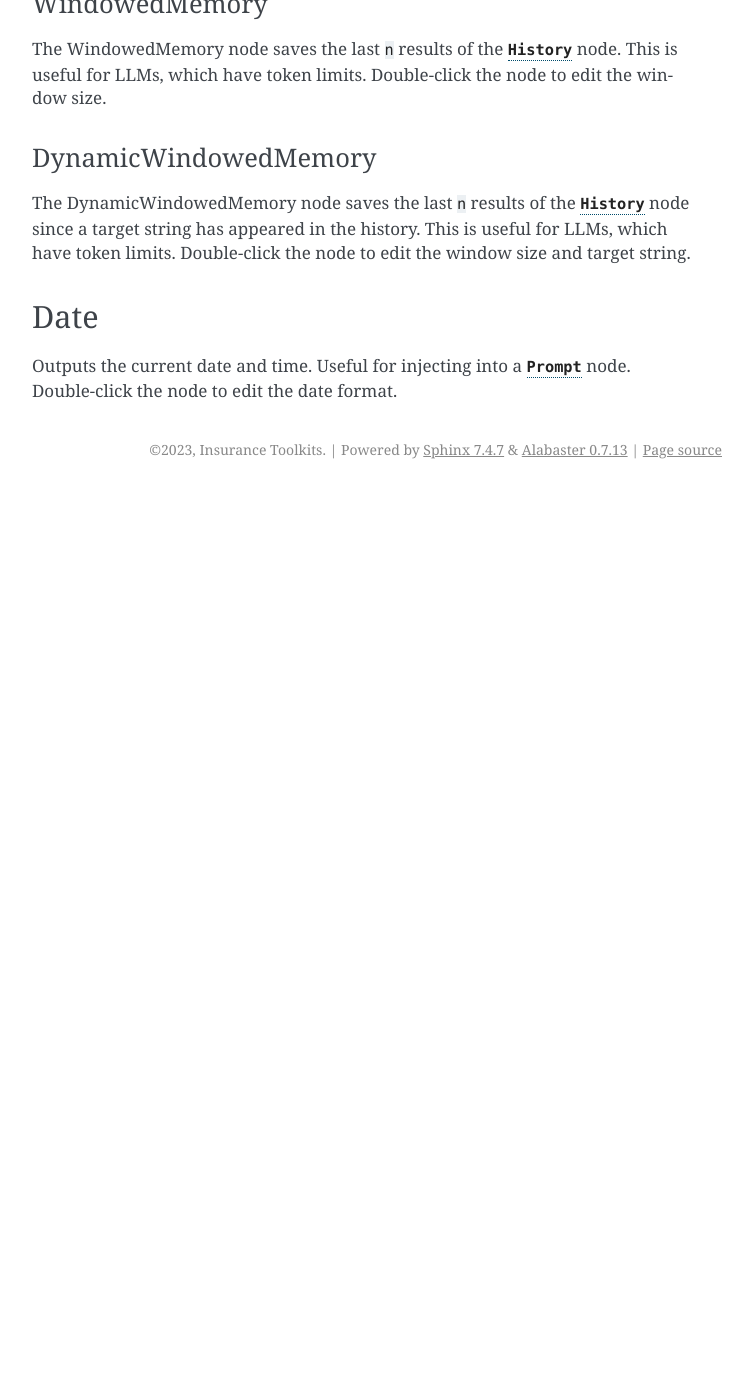
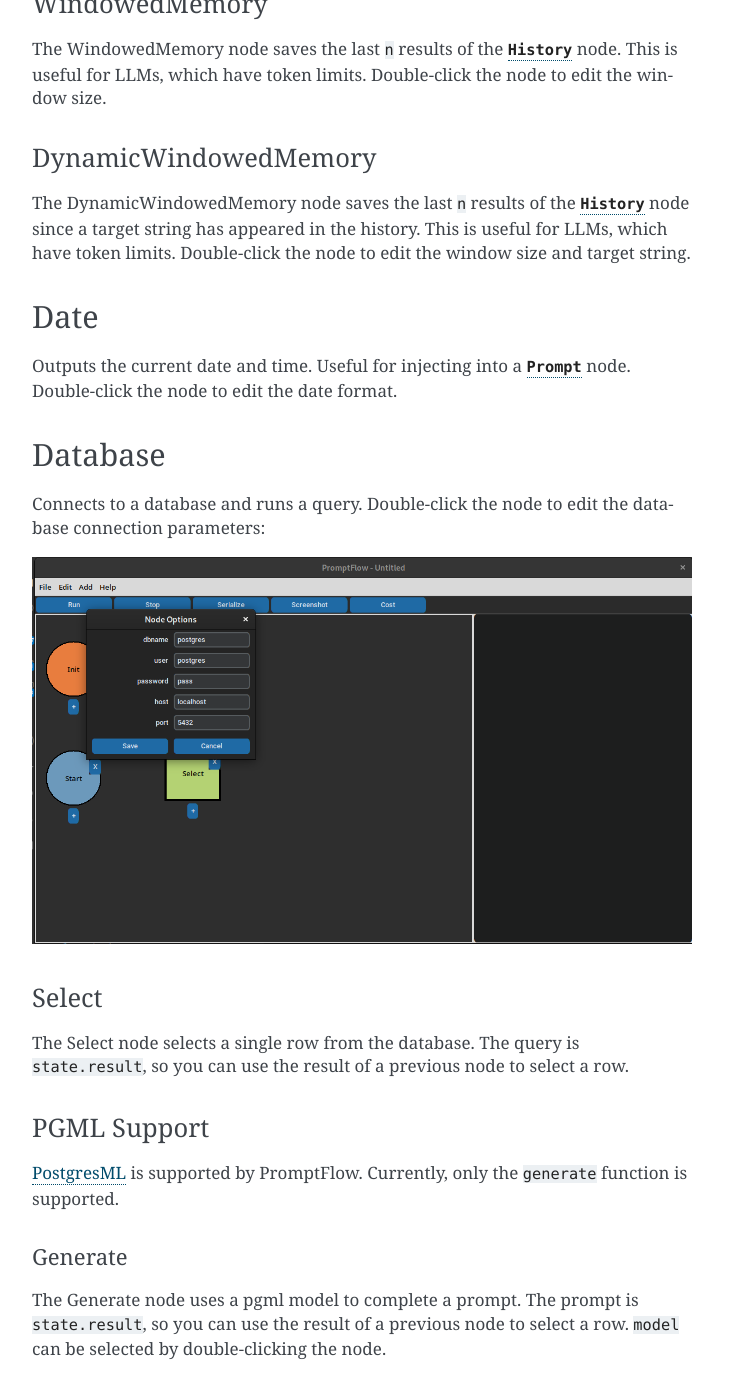
Before and after one commit to annias/promptflow, a Sphinx documentation site: the page built from docs/nodes.md, in a window 1280 px wide and 1400 px high, scrolled down 3168 px. Shown: the whole window, without its empty margins (388-1141 px from the left). Built offline with Sphinx 7.4.7, drawn with Linux system fonts in a browser that asks for light colours; before the commit the page ends 3657 px from its top, so only the background shows below that; some of the changed text lies outside the part shown.

Commit message:
Documented db nodes

```diff
--- a/docs/nodes.md
+++ b/docs/nodes.md
@@ -106,3 +106,25 @@ The DynamicWindowedMemory node saves the last `n` results of the [`History`](His
 ## Date
 
 Outputs the current date and time. Useful for injecting into a [`Prompt`](Prompt) node. Double-click the node to edit the date format.
+
+(Database)=
+## Database
+
+Connects to a database and runs a query. Double-click the node to edit the database connection parameters:
+
+![image](../screenshots/docs/db_options.png)
+
+(Select)=
+### Select
+
+The Select node selects a single row from the database. The query is `state.result`, so you can use the result of a previous node to select a row.
+
+(PGML)=
+### PGML Support
+
+[PostgresML](https://postgresml.org/) is supported by PromptFlow. Currently, only the `generate` function is supported.
+
+(Generate)=
+#### Generate
+
+The Generate node uses a pgml model to complete a prompt. The prompt is `state.result`, so you can use the result of a previous node to select a row. `model` can be selected by double-clicking the node.
```
Also changed, not shown: screenshots/docs/db_options.png (added), 1 other file.
